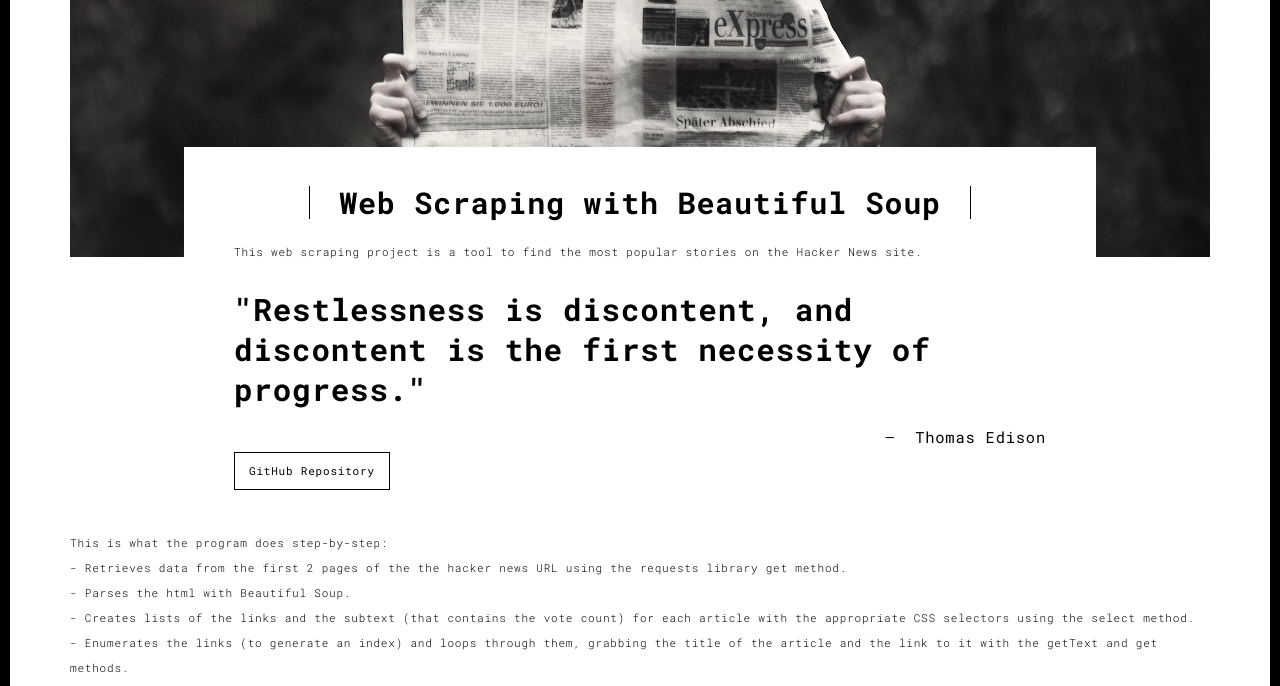
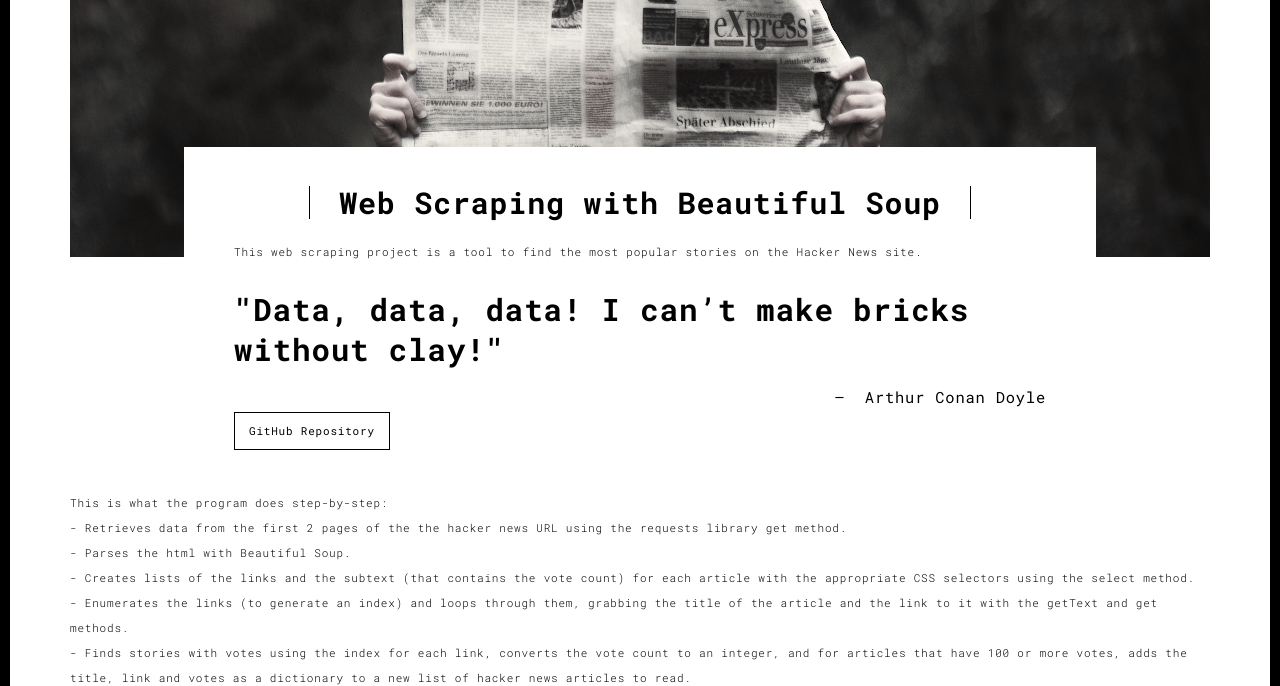
Before and after one commit to kdhenderson/portfo, a Flask app: template templates/work02.html in a window 1280 px wide. Shown: the part 91-777 px from the top of the page. Run offline with Flask 2, Linux system fonts and the light colour scheme; the template is opened without the code that fills it, so the values that code supplies are empty.

Commit message:
updating quote

```diff
--- a/templates/work02.html
+++ b/templates/work02.html
@@ -70,8 +70,8 @@
           <p>This web scraping project is a tool to find the most popular stories on the Hacker News site.</p>
 
           <blockquote>
-            <p>"Restlessness is discontent, and discontent is the first necessity of progress."</p>
-            <small class="pull-right">Thomas Edison</small>
+            <p>"Data, data, data! I can’t make bricks without clay!"</p>
+            <small class="pull-right">Arthur Conan Doyle</small>
           </blockquote>
           <a href="https://github.com/kdhenderson/hackernews_scraper" title="" class="btn btn-default">GitHub Repository</a>
         </div>
```
